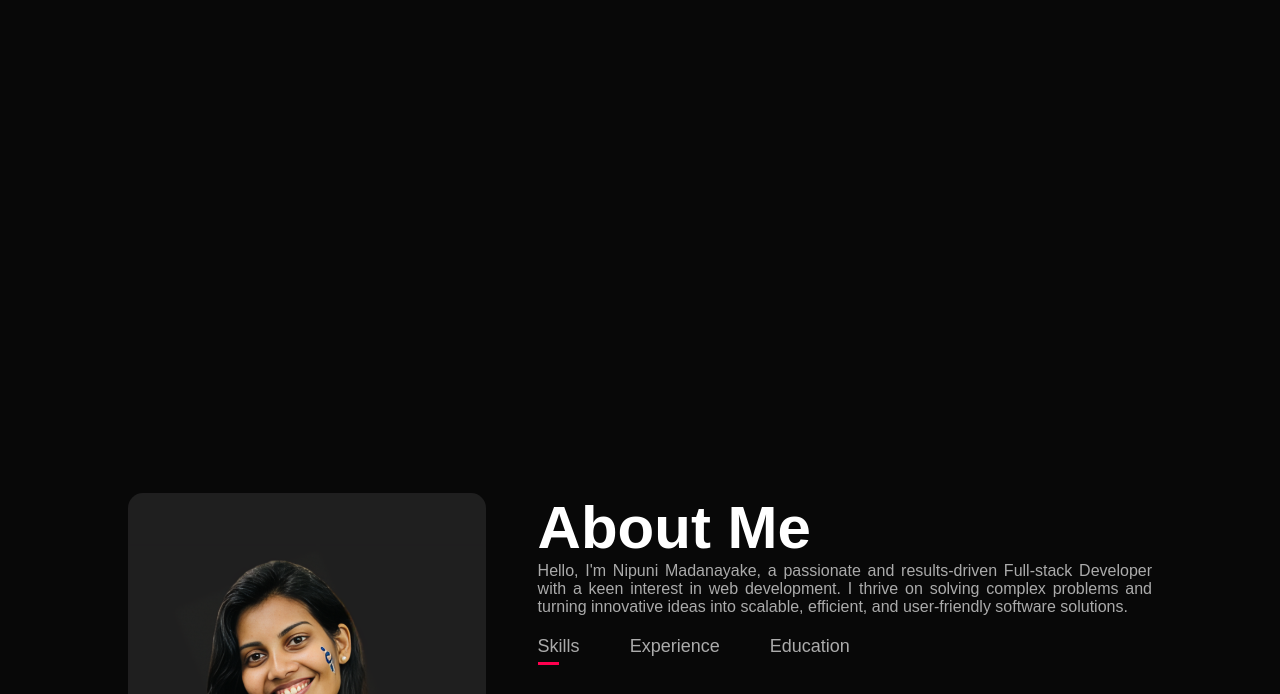
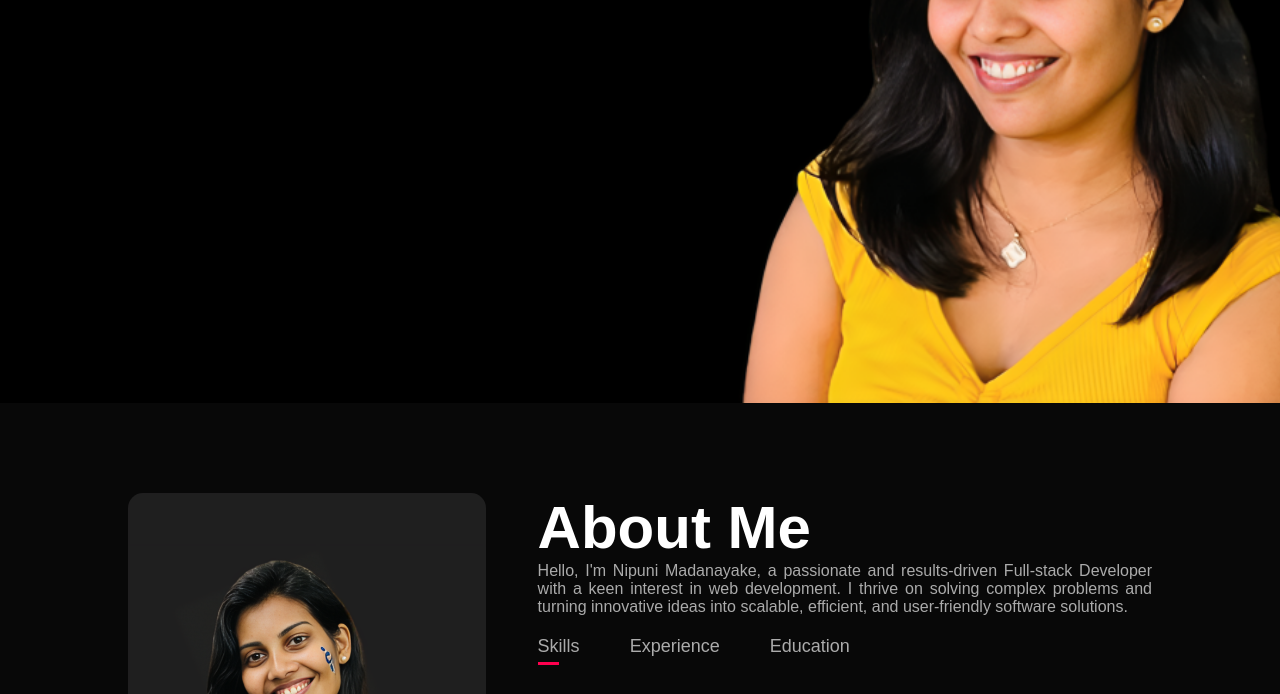
Before and after one commit to NipuniNuwanthika/Personal-Portfolio-Website, a plain HTML site: page index.html in a window 1280 px wide. Shown: the part 397-1091 px from the top of the page. Drawn offline with nearby package versions, Linux system fonts and the light colour scheme.

Commit message:
changed background

```diff
--- a/styles.css
+++ b/styles.css
@@ -15,7 +15,7 @@ body {
 #header {
     width: 100%;
     height: 100vh;
-    /* background-image: url(images/headerpic.png); */
+    background-image: url(images/headerpic.png);
     background-size: cover;
     background-position: center;
 }
```
